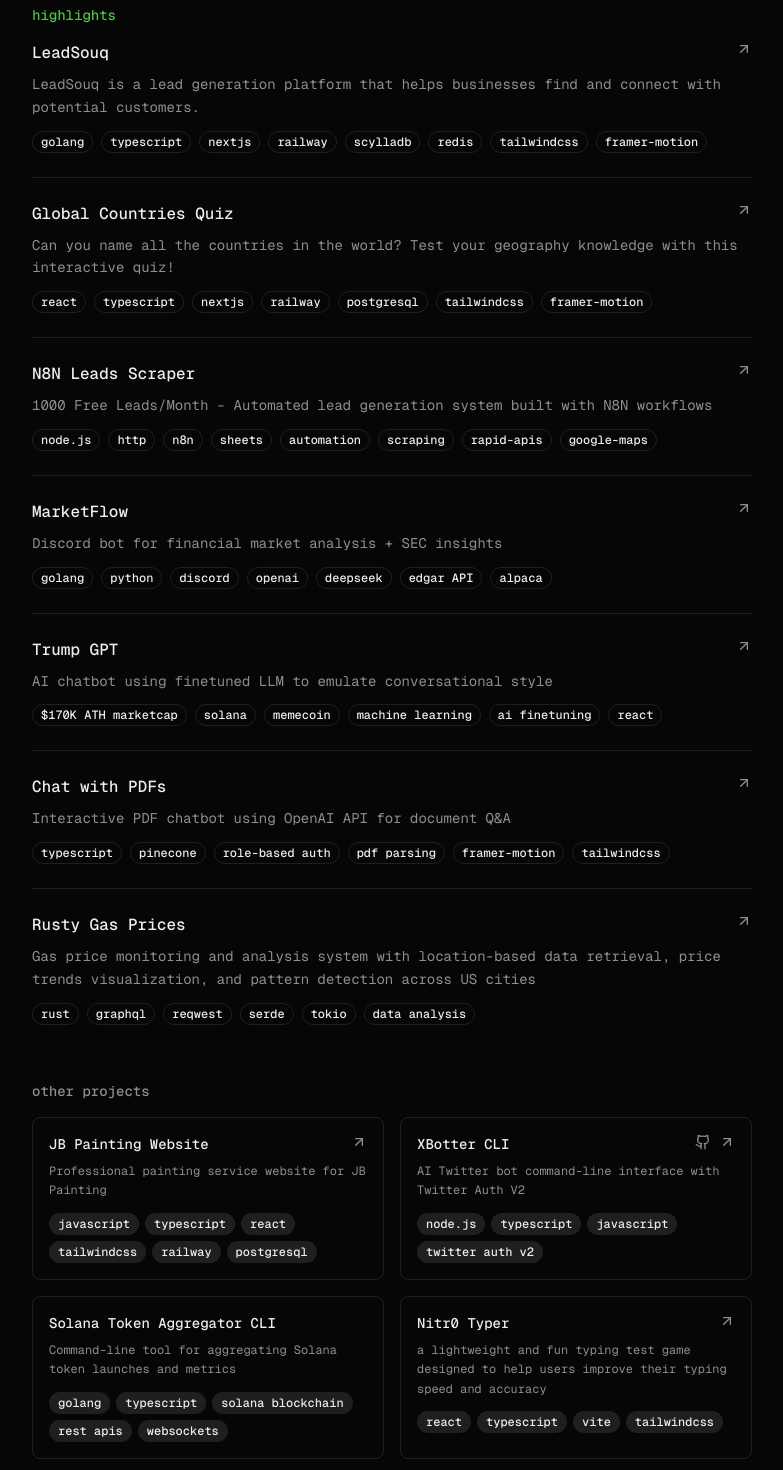
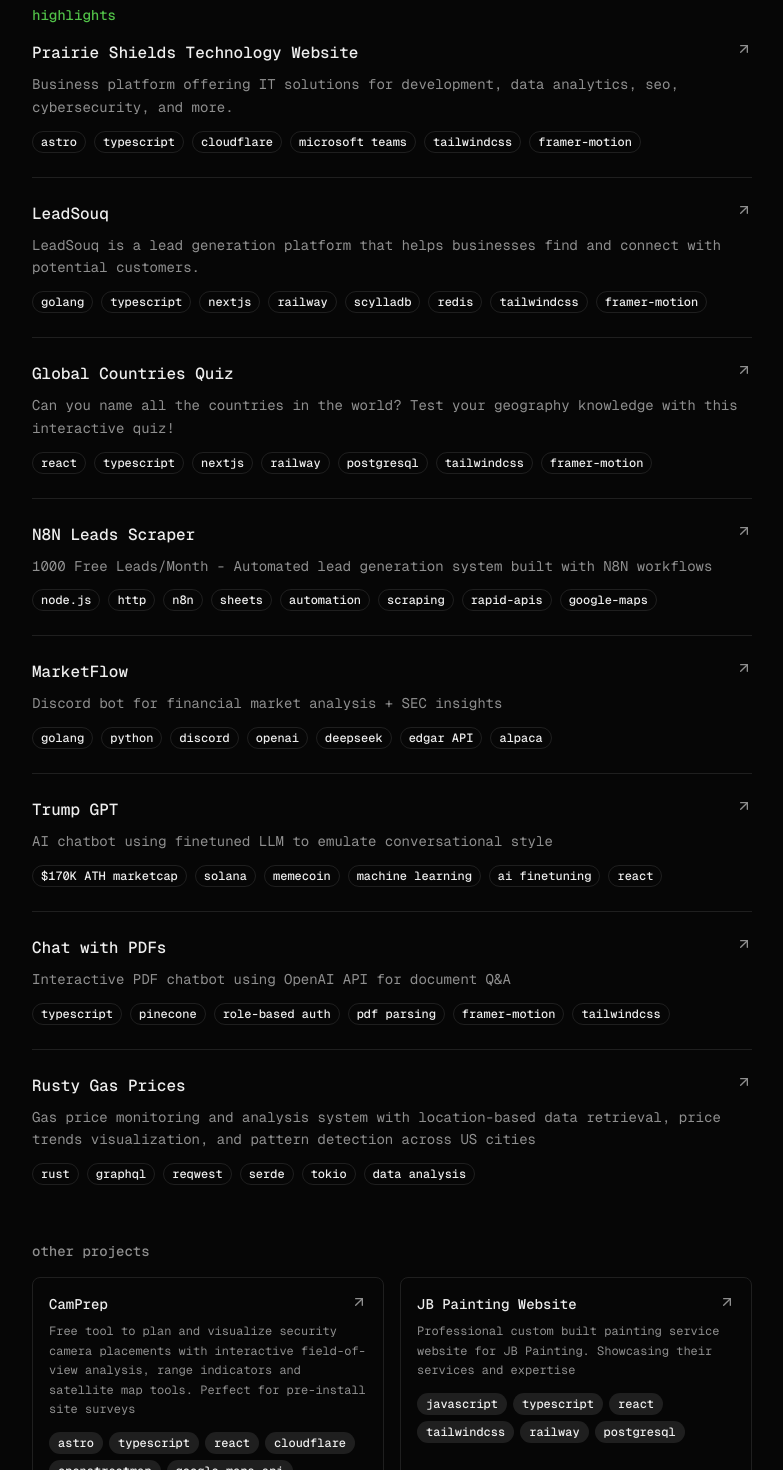
Before and after one commit to illyangz/Portfolio, a Next.js app: page / in a window 1280 px wide. Shown: the part 1640-3110 px from the top of the page, without its empty margins (248-1031 px from the left). Built offline with nearby package versions, Linux system fonts and the light colour scheme; a web font is replaced by a local one.

Commit message:
changed cv and added new projects

```diff
--- a/app/projects/[slug]/page.tsx
+++ b/app/projects/[slug]/page.tsx
@@ -14,6 +14,67 @@
 import { Contact } from "@/components/contact";
 
 const projectsData = {
+  "prairie-shields-technology": {
+    title: "Prairie Shields Technology",
+    subtitle:
+      "Business platform offering IT solutions for development, data analytics, seo, cybersecurity, and more.",
+    description:
+      "Built initially using Next.js, then I refactored the entire platform to use Astro and Tailwind CSS. The platform is designed to provide a seamless user experience with a focus on performance and scalability.",
+    image: "https://prairieshieldstech.com/logo-dark.svg",
+    images: undefined,
+    tags: [
+      "node.js",
+      "typescript",
+      "astro",
+      "tailwindcss",
+      "react",
+      "microsoft teams",
+    ],
+    liveUrl: "https://prairieshieldstech.com",
+    techStack: [
+      "astro",
+      "microsoft teams",
+      "node.js",
+      "react",
+      "typescript",
+      "tailwindcss",
+    ],
+    keyFeatures: [
+      "Backlinks for SEO optimization",
+      "Beautifully designed user interface",
+      "Blog posts for updates and insights",
+      "Custom built chatbot for customer support",
+      "Responsive design for all devices with SVG icons and animations",
+      "Seamlessly integrated with Microsoft Teams",
+    ],
+    devProcess: [
+      "Initial setup was with Next.js and Vercel",
+      "Opted out for an Astro and Cloudflare Pages build",
+      "Webhook enabled for real-time updates whenever a client fills out the form",
+      "Dynamic pricing based on user needs",
+    ],
+    sections: [
+      {
+        title: "What I learned from this project",
+        content: [
+          "React + Astro build vs Next.js + Vercel.",
+          "Astro is a lot like React when it comes to Islands and Components.",
+          "Astro Islands are a lot like React Components.",
+          "Animating Astro Islands with Framer Motion.",
+          "Optimizing Astro Islands for SEO and Performance.",
+          "Adding an LLMS.txt file for AI models to improve SEO.",
+          "Building a custom AI model for client support.",
+          "Integrating Microsoft Teams with Astro.",
+        ],
+      },
+    ],
+    features: [
+      "Search engine optimized",
+      "Webhooks for form submissions",
+      "AI Chat Widget",
+      ,
+    ],
+  },
   "n8n-leads-scraper": {
     title: "N8N Leads Scraper",
     subtitle: "Automated Google Maps Lead Scraping & Enrichment",
@@ -324,7 +385,8 @@
     subtitle: "AI-Powered B2B Lead Generation Platform",
     description:
       "LeadSouq is an AI-driven B2B lead generation platform that provides businesses with access to over 34 million business profiles.",
-    image: "https://pub-891f5cba39a945e29e40db2d945c2147.r2.dev/leadsouqdemo-compressed.mp4",
+    image:
+      "https://pub-891f5cba39a945e29e40db2d945c2147.r2.dev/leadsouqdemo-compressed.mp4",
     images: undefined,
     tags: [
       "golang",
--- a/lib/data.ts
+++ b/lib/data.ts
@@ -1,4 +1,18 @@
 export const highlightProjects = [
+  {
+    title: "Prairie Shields Technology Website",
+    description:
+      "Business platform offering IT solutions for development, data analytics, seo, cybersecurity, and more.",
+    tags: [
+      "astro",
+      "typescript",
+      "cloudflare",
+      "microsoft teams",
+      "tailwindcss",
+      "framer-motion",
+    ],
+    url: "/projects/prairie-shields-technology",
+  },
   {
     title: "LeadSouq",
     description:
@@ -100,8 +114,23 @@
 
 export const otherProjects = [
   {
+    title: "CamPrep",
+    description:
+      "Free tool to plan and visualize security camera placements with interactive field-of-view analysis, range indicators and satellite map tools. Perfect for pre-install site surveys",
+    tags: [
+      "astro",
+      "typescript",
+      "react",
+      "cloudflare",
+      "openstreetmap",
+      "google maps api",
+    ],
+    url: "https://www.prairieshieldstech.com/tools",
+  },
+  {
     title: "JB Painting Website",
-    description: "Professional painting service website for JB Painting",
+    description:
+      "Professional custom built painting service website for JB Painting. Showcasing their services and expertise",
     tags: [
       "javascript",
       "typescript",
--- a/package.json
+++ b/package.json
@@ -1,5 +1,5 @@
 {
-  "name": "my-v0-project",
+  "name": "hassan-website",
   "version": "0.1.0",
   "private": true,
   "scripts": {
```
Also changed, not shown: 1 other file (tests, documents, lock files or other folders).
